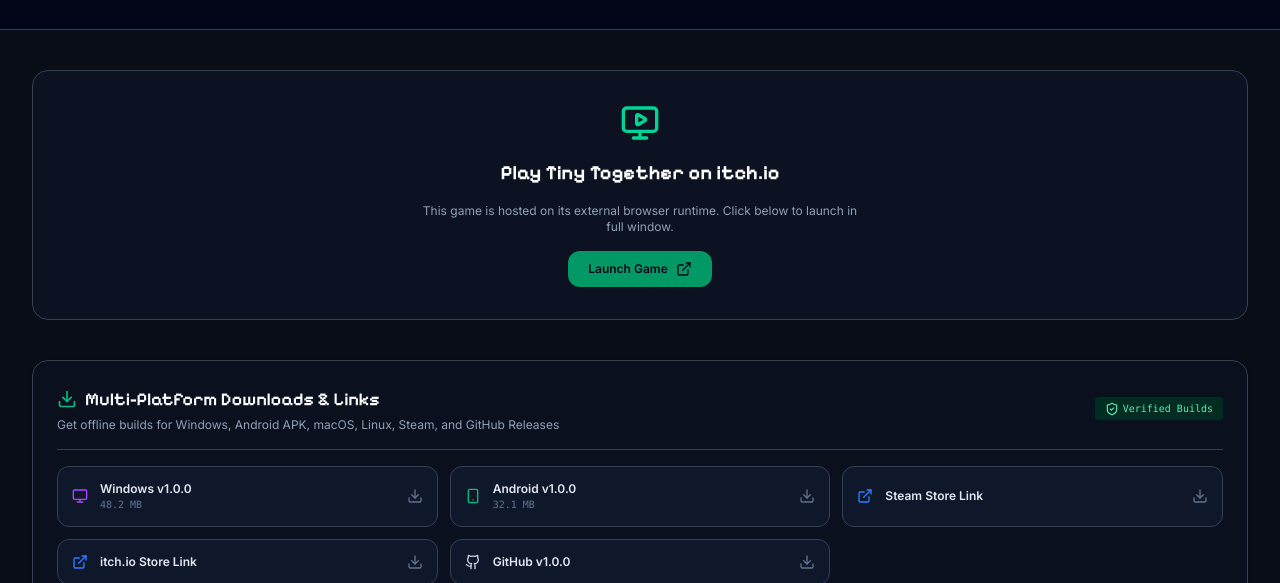
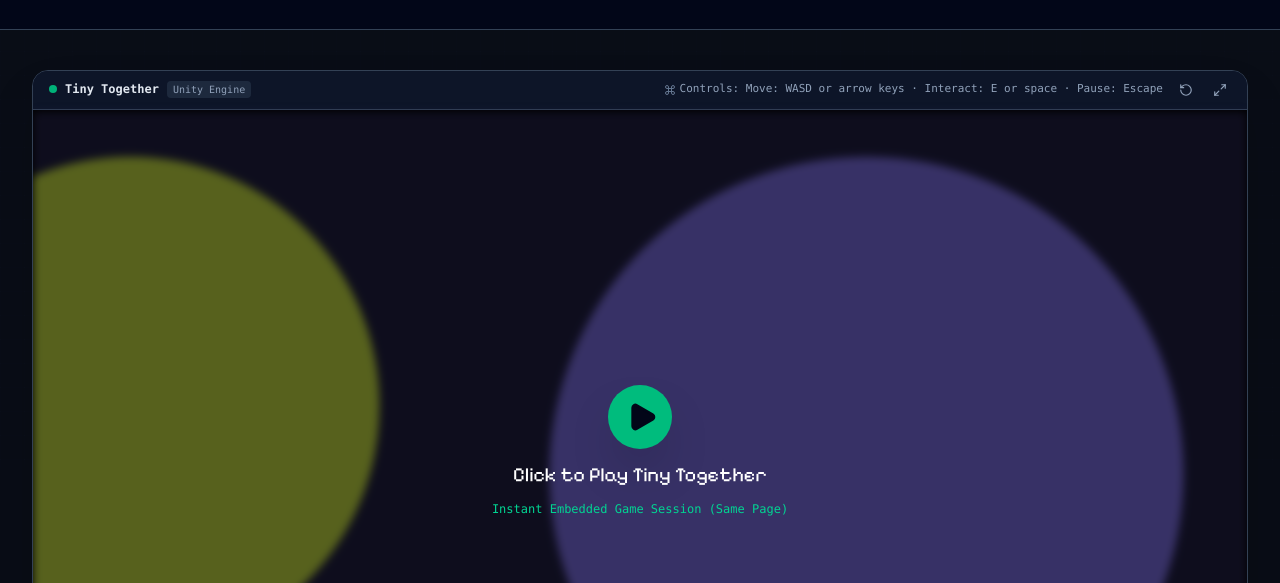
Before and after one commit to kartikch0543/DivPortfolio, a Next.js app: page /games/tiny-together in a window 1280 px wide. Shown: the part 333-916 px from the top of the page. Built offline with nearby package versions, Linux system fonts and the light colour scheme; no server answers.

Commit message:
feat(player): enable in-page game launcher and clean redundant files

```diff
--- a/src/app/layout.tsx
+++ b/src/app/layout.tsx
@@ -6,7 +6,7 @@
 import { SiteFooter } from "@/components/layout/site-footer";
 import { SiteHeader } from "@/components/layout/site-header";
 import { JsonLd } from "@/components/seo/json-ld";
-import { siteConfig } from "@/lib/config/site";
+import { siteConfig } from "@/config/site";
 
 const inter = Inter({
   subsets: ["latin"],
--- a/src/app/robots.ts
+++ b/src/app/robots.ts
@@ -1,6 +1,6 @@
 import type { MetadataRoute } from "next";
 
-import { siteConfig } from "@/lib/config/site";
+import { siteConfig } from "@/config/site";
 
 export default function robots(): MetadataRoute.Robots {
   return {
--- a/src/app/sitemap.ts
+++ b/src/app/sitemap.ts
@@ -1,6 +1,6 @@
 import type { MetadataRoute } from "next";
 
-import { siteConfig } from "@/lib/config/site";
+import { siteConfig } from "@/config/site";
 
 export default function sitemap(): MetadataRoute.Sitemap {
   return [
--- a/src/features/game-platform/services/launch-manager.ts
+++ b/src/features/game-platform/services/launch-manager.ts
@@ -10,11 +10,11 @@
     return {
       runtime: browserBuild.runtime,
       url: browserBuild.url,
-      embedded: browserBuild.runtime !== "external",
+      embedded: true,
     };
   if (game.launch.webgl)
     return { runtime: "unity-webgl", url: game.launch.webgl, embedded: true };
   if (game.launch.browser)
-    return { runtime: "external", url: game.launch.browser, embedded: false };
+    return { runtime: "html5", url: game.launch.browser, embedded: true };
   return { runtime: "unavailable", url: null, embedded: false };
 }
--- a/src/features/publishing/components/EnhancedBrowserPlayer.tsx
+++ b/src/features/publishing/components/EnhancedBrowserPlayer.tsx
@@ -4,7 +4,7 @@
 import type { Game } from "@/types/game";
 import { getLaunchPlan } from "@/features/game-platform/services/launch-manager";
 import { useGameTelemetry } from "@/hooks/use-game-telemetry";
-import { Play, Maximize2, RotateCcw, MonitorPlay, ExternalLink, ShieldAlert, Command } from "lucide-react";
+import { Play, Maximize2, RotateCcw, ShieldAlert, Command } from "lucide-react";
 
 interface EnhancedBrowserPlayerProps {
   game: Game;
@@ -32,9 +32,9 @@
           setIsLoading(false);
           return 100;
         }
-        return prev + 25;
+        return prev + 30;
       });
-    }, 250);
+    }, 200);
   };
 
   const handleToggleFullscreen = () => {
@@ -54,41 +54,21 @@
     setTimeout(() => {
       setIsLoading(false);
       setLoadingProgress(100);
-    }, 500);
+    }, 400);
   };
 
-  if (!launchPlan.embedded && launchPlan.runtime === "external" && launchPlan.url) {
+  if (!launchPlan.url) {
     return (
-      <div className="bg-slate-900/60 border border-slate-800 rounded-xl p-8 text-center space-y-4">
-        <MonitorPlay className="w-10 h-10 text-emerald-400 mx-auto" />
-        <h3 className="text-xl font-bold font-pixel text-white">Play {game.title} on itch.io</h3>
-        <p className="text-xs text-slate-400 max-w-md mx-auto">
-          This game is hosted on its external browser runtime. Click below to launch in full window.
-        </p>
-        <a
-          href={launchPlan.url}
-          target="_blank"
-          rel="noreferrer"
-          className="inline-flex items-center gap-2 px-5 py-2.5 bg-emerald-600 hover:bg-emerald-500 text-slate-950 font-semibold rounded-lg text-xs transition"
-        >
-          Launch Game <ExternalLink className="w-4 h-4" />
-        </a>
-      </div>
-    );
-  }
-
-  if (!launchPlan.embedded) {
-    return (
-      <div className="bg-slate-900/60 border border-slate-800 rounded-xl p-8 text-center space-y-2">
-        <ShieldAlert className="w-8 h-8 text-amber-400 mx-auto" />
-        <h3 className="text-lg font-bold font-pixel text-white">Browser Player Unavailable</h3>
-        <p className="text-xs text-slate-400">Download the native desktop build below to play.</p>
+      <div className="dark:bg-slate-900/60 bg-white border dark:border-slate-800 border-slate-200 rounded-xl p-8 text-center space-y-2 shadow-sm">
+        <ShieldAlert className="w-8 h-8 text-amber-500 mx-auto" />
+        <h3 className="text-lg font-bold font-pixel dark:text-white text-slate-900">Browser Player Unavailable</h3>
+        <p className="text-xs dark:text-slate-400 text-slate-600">Download the native desktop build below to play.</p>
       </div>
     );
   }
 
   return (
-    <div ref={containerRef} className="relative bg-slate-950 border border-slate-800 rounded-xl overflow-hidden shadow-2xl group">
+    <div ref={containerRef} className="relative dark:bg-slate-950 bg-slate-900 border dark:border-slate-800 border-slate-700 rounded-xl overflow-hidden shadow-2xl group">
       {/* Controls Top Overlay Bar */}
       <div className="flex items-center justify-between px-4 py-2 bg-slate-900/90 border-b border-slate-800 text-xs font-mono text-slate-400">
         <div className="flex items-center gap-2">
@@ -131,7 +111,7 @@
               alt={game.title}
               className="absolute inset-0 w-full h-full object-cover opacity-40 blur-xs"
             />
-            <div className="relative z-10 text-center space-y-3">
+            <div className="relative z-10 text-center space-y-3 p-4">
               <button
                 onClick={handleStartGame}
                 className="w-16 h-16 rounded-full bg-emerald-500 hover:bg-emerald-400 text-slate-950 flex items-center justify-center shadow-2xl transition transform hover:scale-105 mx-auto"
@@ -139,7 +119,7 @@
                 <Play className="w-8 h-8 fill-slate-950 ml-1" />
               </button>
               <h3 className="font-pixel text-xl text-white">Click to Play {game.title}</h3>
-              <p className="text-xs font-mono text-emerald-400">Instant HTML5 / WebGL Session</p>
+              <p className="text-xs font-mono text-emerald-400">Instant Embedded Game Session (Same Page)</p>
             </div>
           </div>
         ) : (
@@ -161,6 +141,7 @@
             )}
             <iframe
               allowFullScreen
+              allow="autoplay; fullscreen; focus; gamepad"
               className="w-full h-full border-none"
               src={launchPlan.url}
               title={`${game.title} player`}
--- a/src/lib/config/site.ts
+++ /dev/null
@@ -1 +0,0 @@
-export * from "@/config/site";
```
